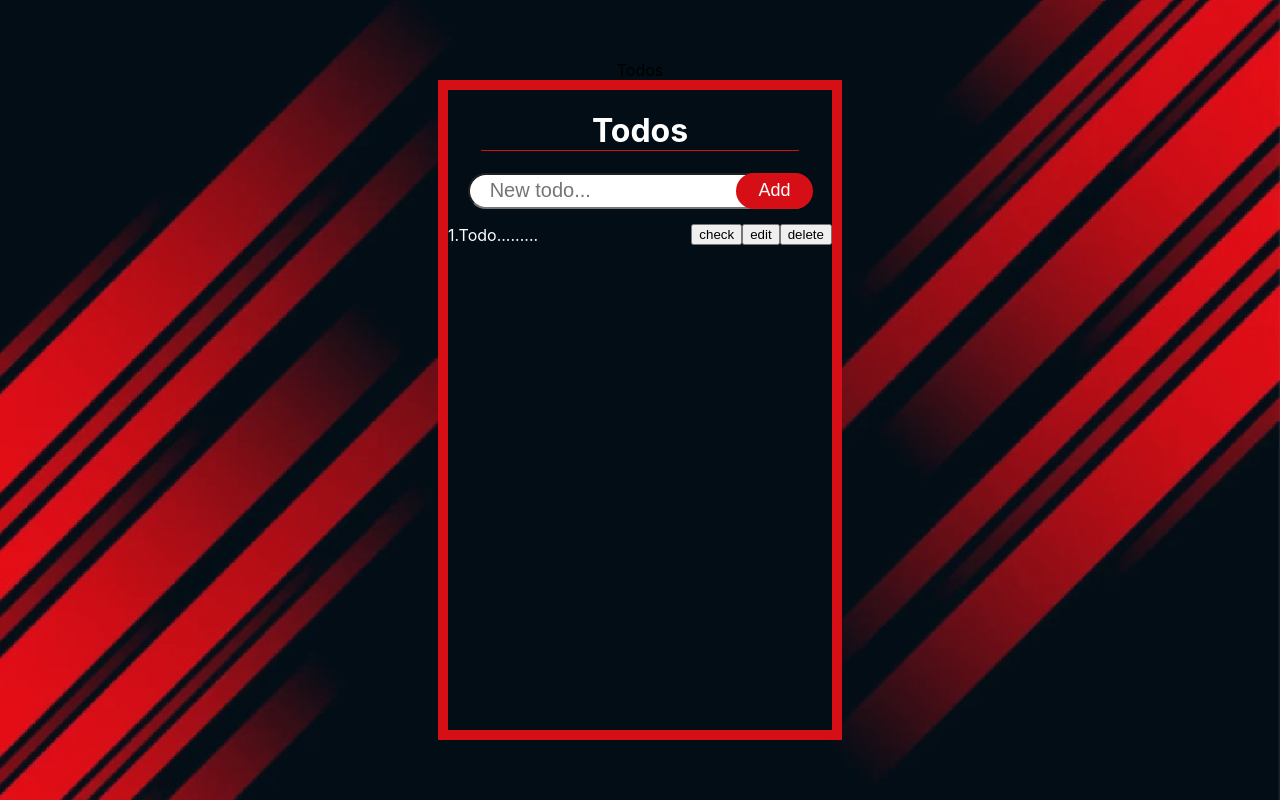
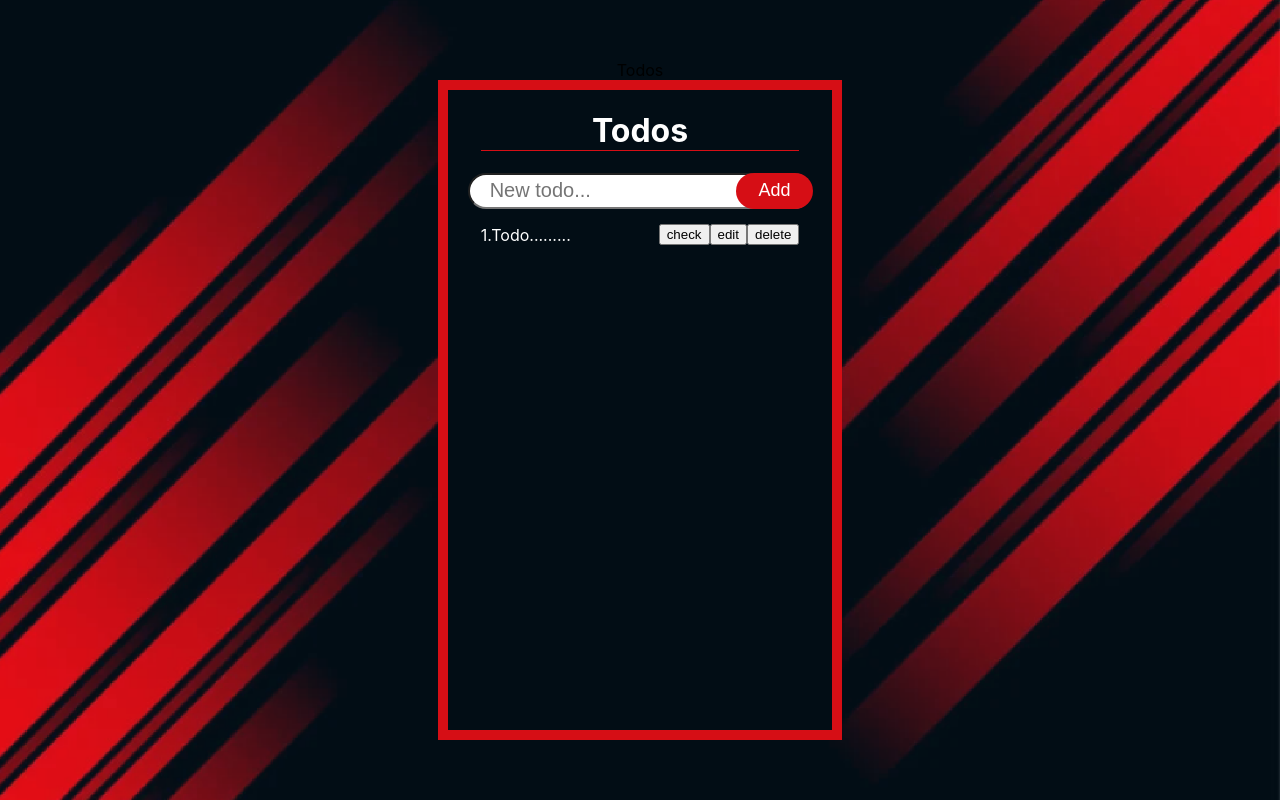
Before and after one commit to mohaali482/react-todo, a React (Create React App) app: page / in a window 1280 px wide. Built offline with nearby package versions, Linux system fonts and the light colour scheme.

Commit message:
Update the divs to centered divs

```diff
--- a/src/components/Todos/Todos.js
+++ b/src/components/Todos/Todos.js
@@ -1,11 +1,12 @@
 import React from 'react'
 import Card from './Card'
+import { CenteredDiv } from './styled/CenteredDiv'
 
 const Todos = ({todos}) => {
   return (
-    <div>
+    <CenteredDiv>
         <Card />
-    </div>
+    </CenteredDiv>
   )
 }
 
```
